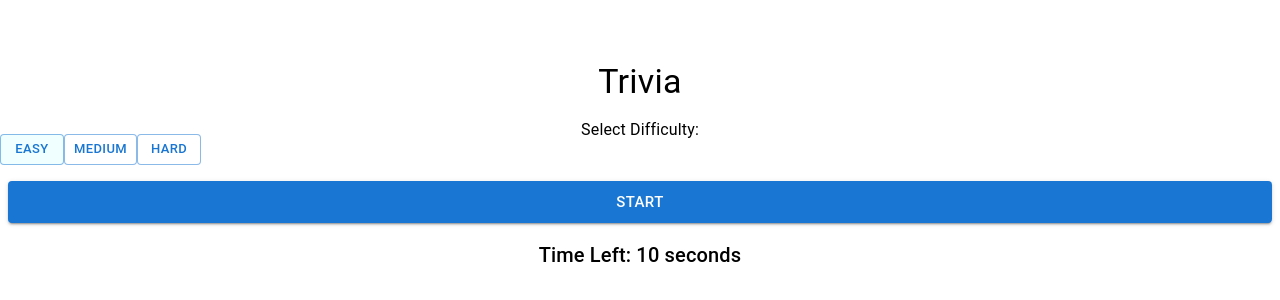
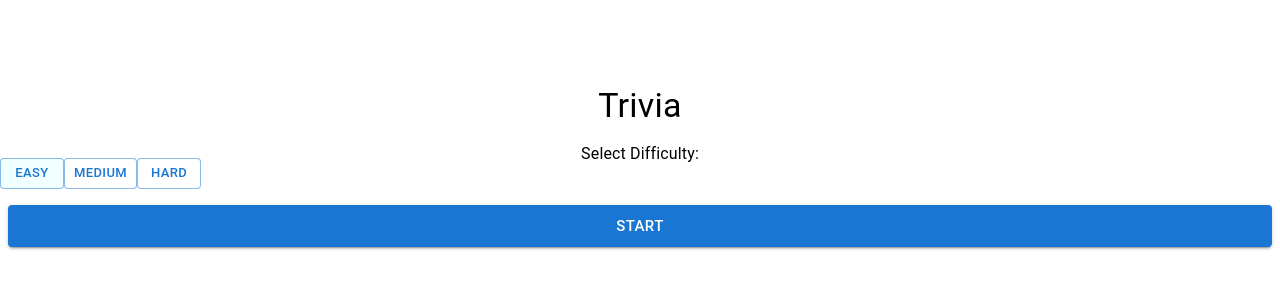
Before and after one commit to hebahiari/quiz-app, a React (Create React App) app: page / in a window 1280 px wide. Shown: the part 242-542 px from the top of the page. Built offline with nearby package versions, Linux system fonts and the light colour scheme; a web font is replaced by a local one.

Commit message:
removed extra code

```diff
--- a/src/App.tsx
+++ b/src/App.tsx
@@ -223,9 +223,11 @@ const App = () => {
             {userAnswers.length === totalQuestions ? "Restart" : "Start"}
           </Button>
         ) : null}
-        {timeLeft > 0 && (
-          <Typography variant="h6">Time Left: {timeLeft} seconds</Typography>
-        )}
+        {timeLeft > 0 &&
+          !gameOver &&
+          userAnswers.length <= currentQuestionNumber && (
+            <Typography variant="h6">Time Left: {timeLeft} seconds</Typography>
+          )}
       </Grid>
     </Grid>
   );
--- a/src/components/QuestionCard.tsx
+++ b/src/components/QuestionCard.tsx
@@ -20,11 +20,11 @@ const QuestionCard: React.FC<Props> = ({
   totalQuestions,
 }) => (
   <Grid container direction="column" alignItems="center">
-    <Typography variant="subtitle1" className="number">
+    <Typography variant="subtitle1">
       Question: {questionNumber} / {totalQuestions}
     </Typography>
     <p dangerouslySetInnerHTML={{ __html: question }}></p>
-    <Grid container direction="column" className="answers">
+    <Grid container direction="column">
       {answers.map((answer) => {
         const userClicked = userAnswer ? userAnswer.answer === answer : false;
         const isCorrect = userAnswer
@@ -49,7 +49,9 @@ const QuestionCard: React.FC<Props> = ({
                 color: userClicked ? "white" : "default",
               }}
             >
-              <span dangerouslySetInnerHTML={{ __html: answer }} />
+              <Typography variant="subtitle1">
+                <span dangerouslySetInnerHTML={{ __html: answer }} />
+              </Typography>
             </Button>
           </div>
         );
```
